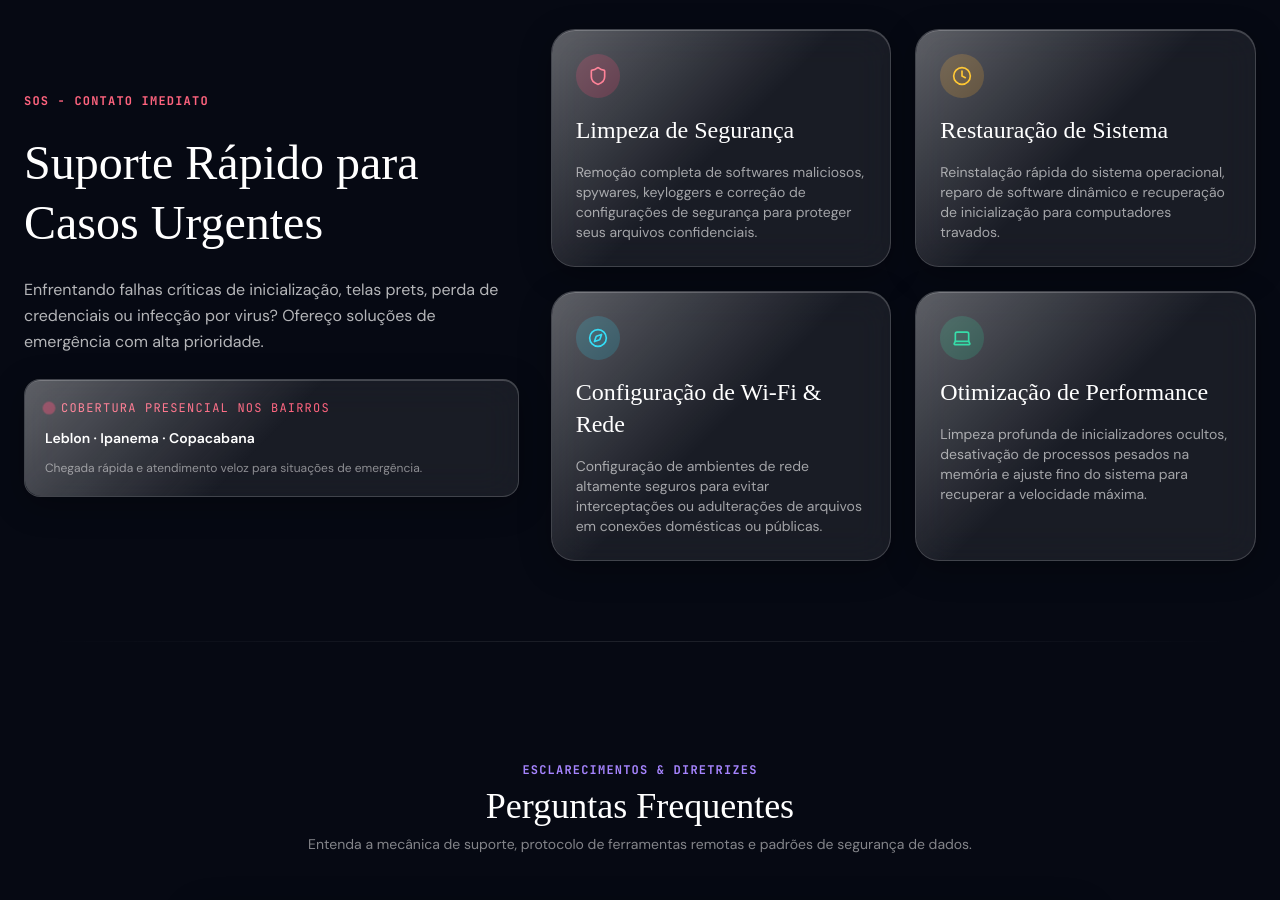
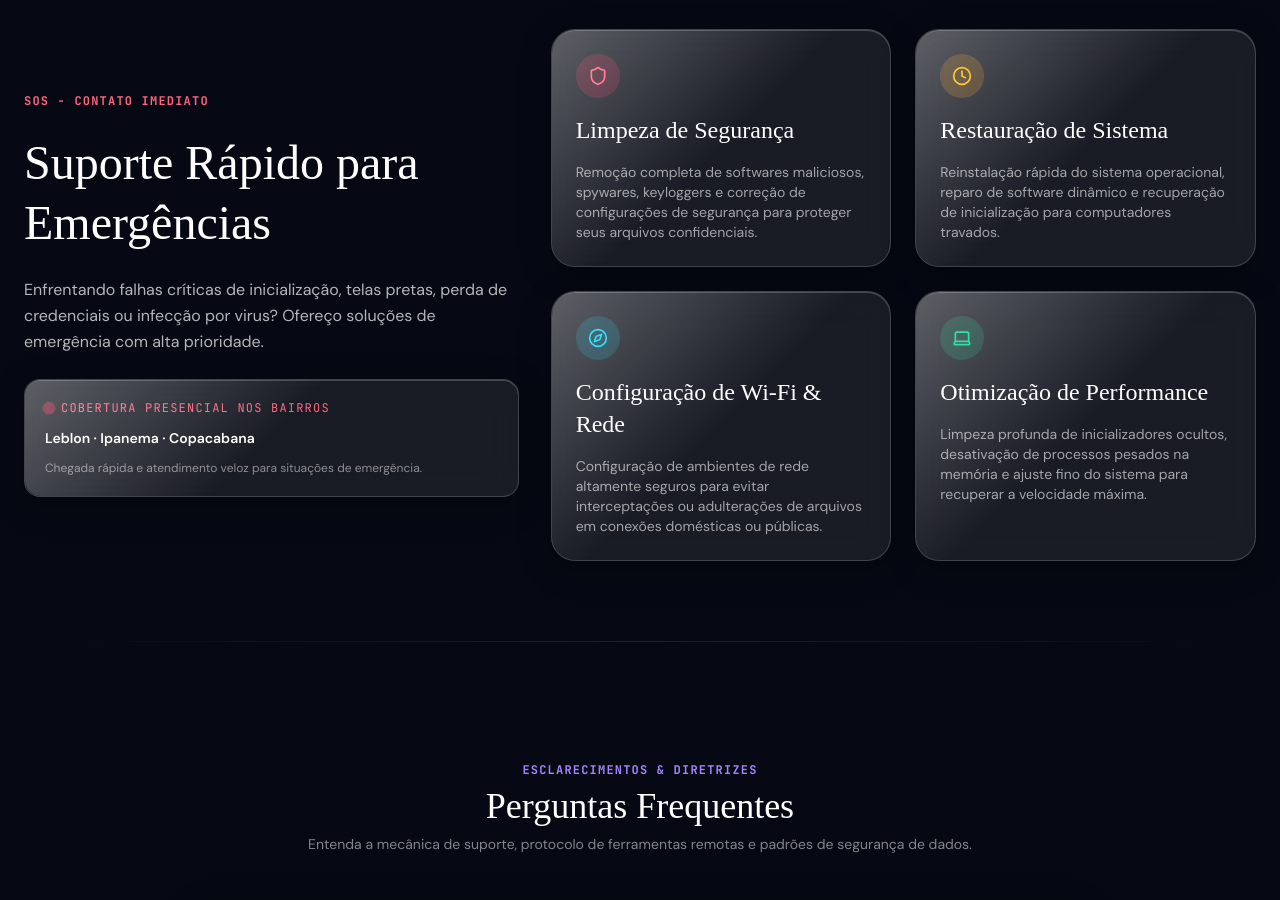
Before and after one commit to HetserOffscreen/schwank-v2, a React (Vite) app: page / in a window 1280 px wide. Shown: the part 1700-2600 px from the top of the page. Built offline with nearby package versions, Linux system fonts and the light colour scheme; no server answers; a web font is replaced by a local one.

Commit message:
Update translations.ts

```diff
--- a/src/translations.ts
+++ b/src/translations.ts
@@ -273,8 +273,8 @@ export const translations: Record<"pt" | "en" | "es", TranslationSet> = {
     },
     sos: {
       kicker: "SOS - Contato Imediato",
-      title: "Suporte Rápido para Casos Urgentes",
-      description: "Enfrentando falhas críticas de inicialização, telas prets, perda de credenciais ou infecção por virus? Ofereço soluções de emergência com alta prioridade.",
+      title: "Suporte Rápido para Emergências",
+      description: "Enfrentando falhas críticas de inicialização, telas pretas, perda de credenciais ou infecção por virus? Ofereço soluções de emergência com alta prioridade.",
       coverageHeader: "Cobertura Presencial nos Bairros",
       neighborhoods: "Leblon · Ipanema · Copacabana",
       coverageDesc: "Chegada rápida e atendimento veloz para situações de emergência.",
@@ -403,7 +403,7 @@ export const translations: Record<"pt" | "en" | "es", TranslationSet> = {
   en: {
     nav: {
       title: "Ernesto Scheffer",
-      techSupport: "Software Technical Support",
+      techSupport: "Software Technician",
       services: "Services",
       sosZones: "SOS",
       freeEstimate: "Free Estimate",
@@ -629,7 +629,7 @@ export const translations: Record<"pt" | "en" | "es", TranslationSet> = {
   es: {
     nav: {
       title: "Ernesto Scheffer",
-      techSupport: "Soporte Técnico de Software",
+      techSupport: "Técnico en Software",
       services: "Servicios",
       sosZones: "SOS",
       freeEstimate: "Presupuesto Gratis",
```
